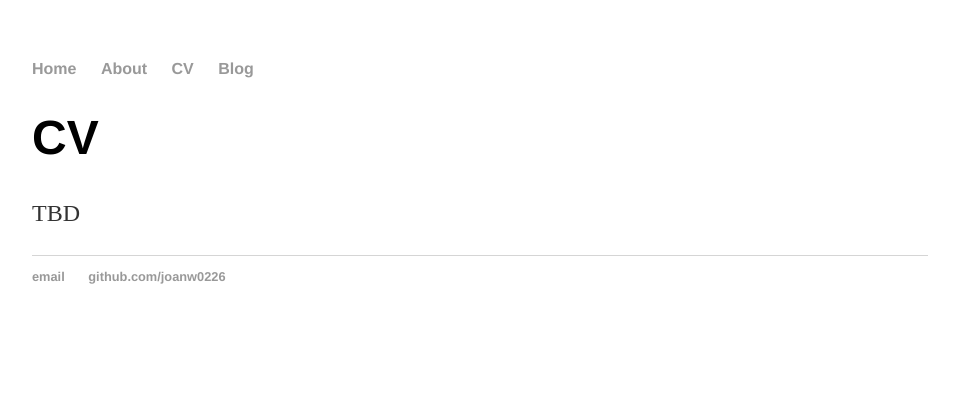
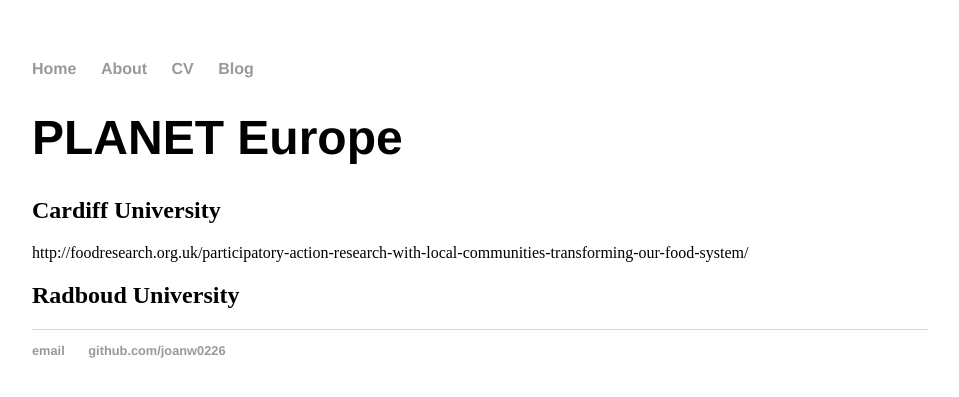
Before and after one commit to joanw0226/joanw0226.github.io, a Jekyll site: the page built from cv/index.html, in a window 1280 px wide. Shown: the top 397 px of the page, without its empty margins (160-1119 px from the left). Built offline with Jekyll 4.4.1, drawn with Linux system fonts in a browser that asks for light colours.

Commit message:
Update index.html

```diff
--- a/cv/index.html
+++ b/cv/index.html
@@ -3,6 +3,9 @@ layout: default
 title: Joan Wang's CV
 ---
 <div class="blurb">
-	<h1>CV</h1>
-	<p>TBD</p>
+	<h1>PLANET Europe</h1>
+	<h2>Cardiff University</h2>
+	http://foodresearch.org.uk/participatory-action-research-with-local-communities-transforming-our-food-system/
+	<h2>Radboud University</h2>
+
 </div><!-- /.blurb -->
```
